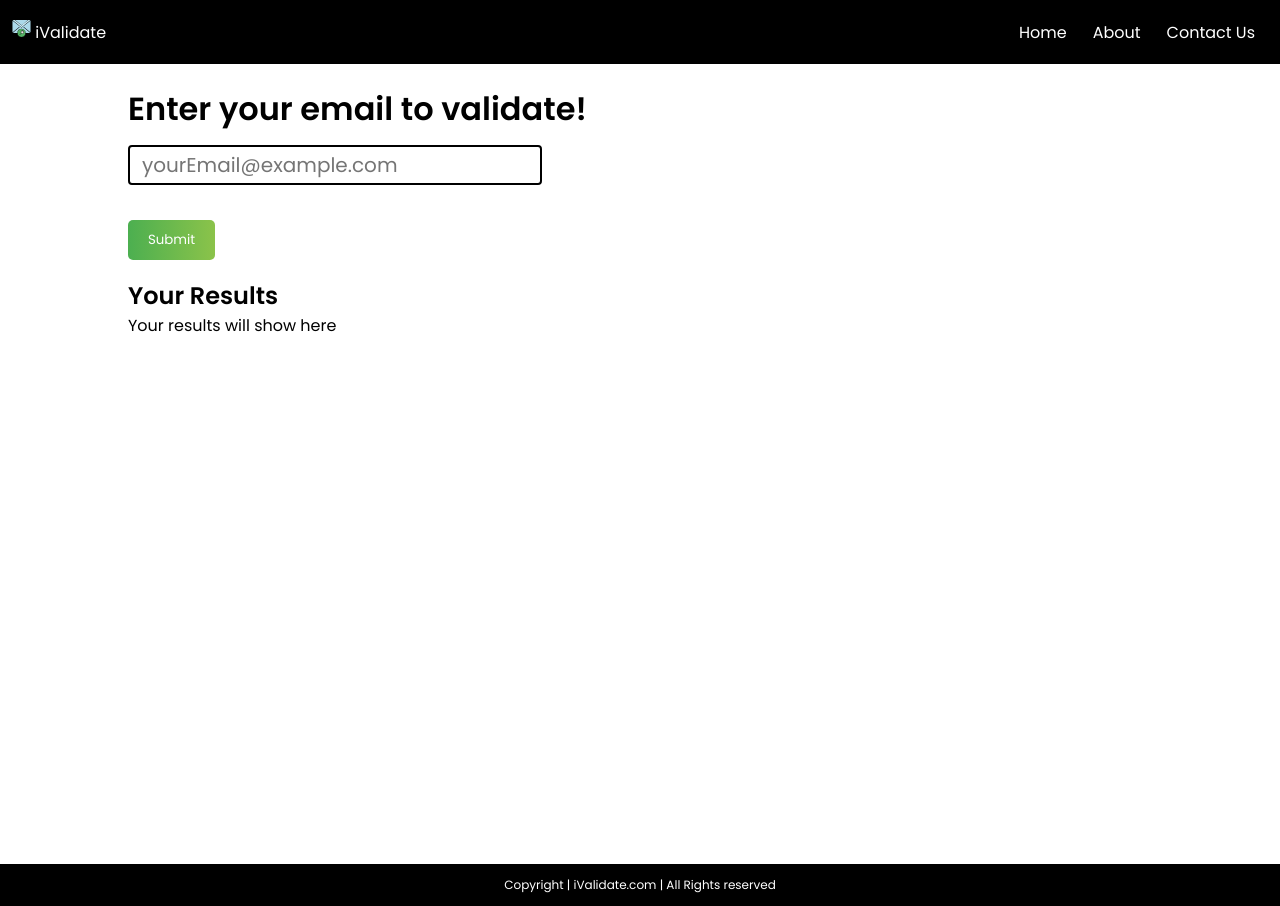
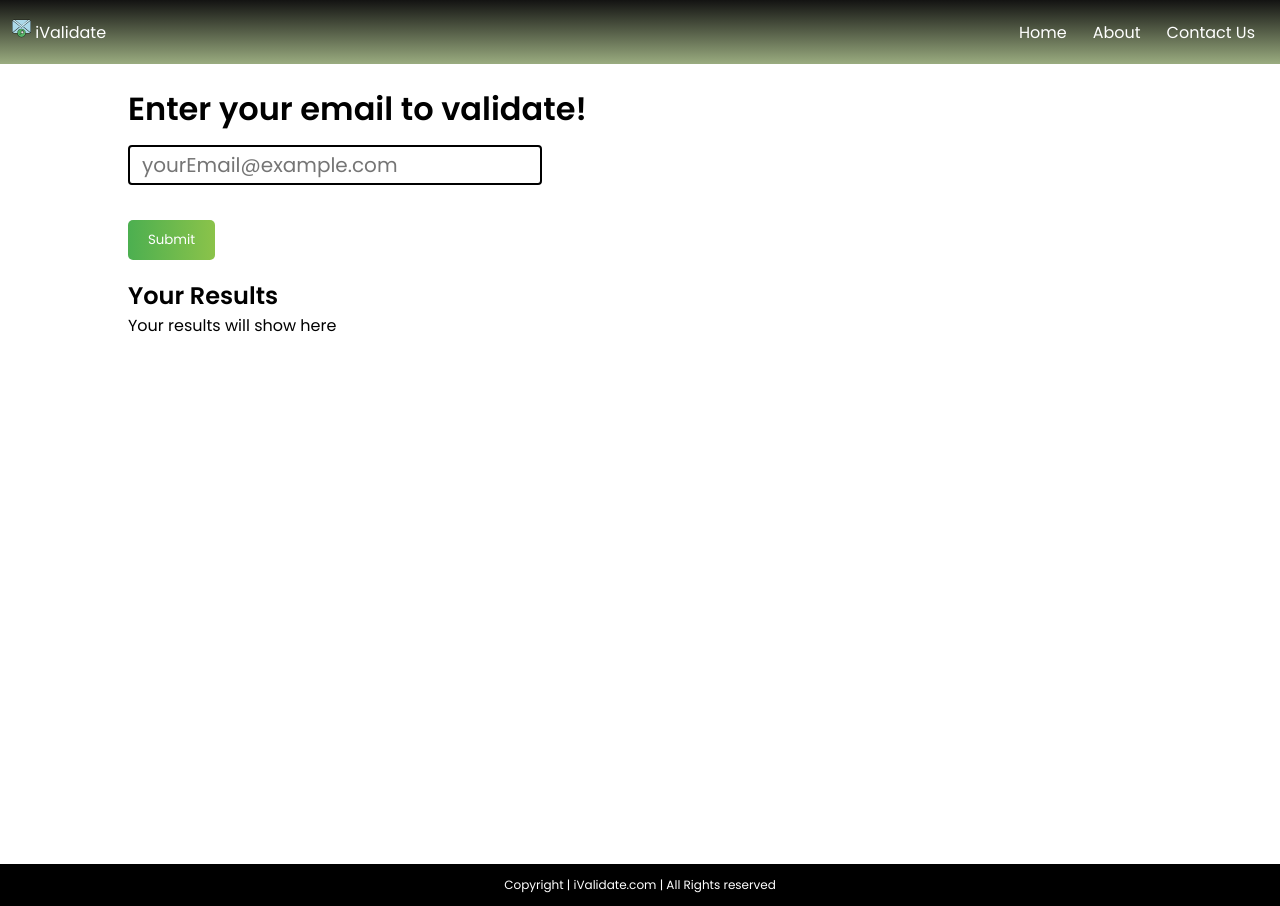
Before and after one commit to Pavankumar7893/iValidate, a plain HTML site: page index.html in a window 1280 px wide. Drawn offline with Linux system fonts and the light colour scheme.

Commit message:
Update style.css

```diff
--- a/style.css
+++ b/style.css
@@ -10,7 +10,7 @@ nav {
     display: flex;
     align-items: center;
     justify-content: space-between;
-    background-color: black;
+    background: -webkit-linear-gradient(rgb(19, 19, 18), rgba(103, 130, 63, 0.662));
     color: white;
     padding: 19px 12px;
 }
```
